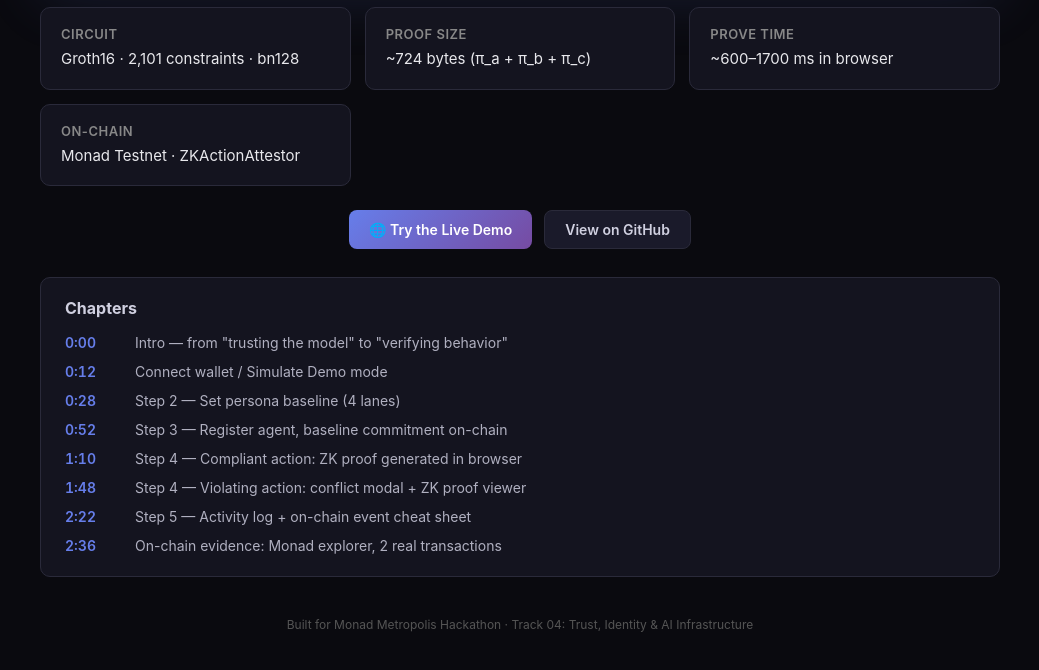
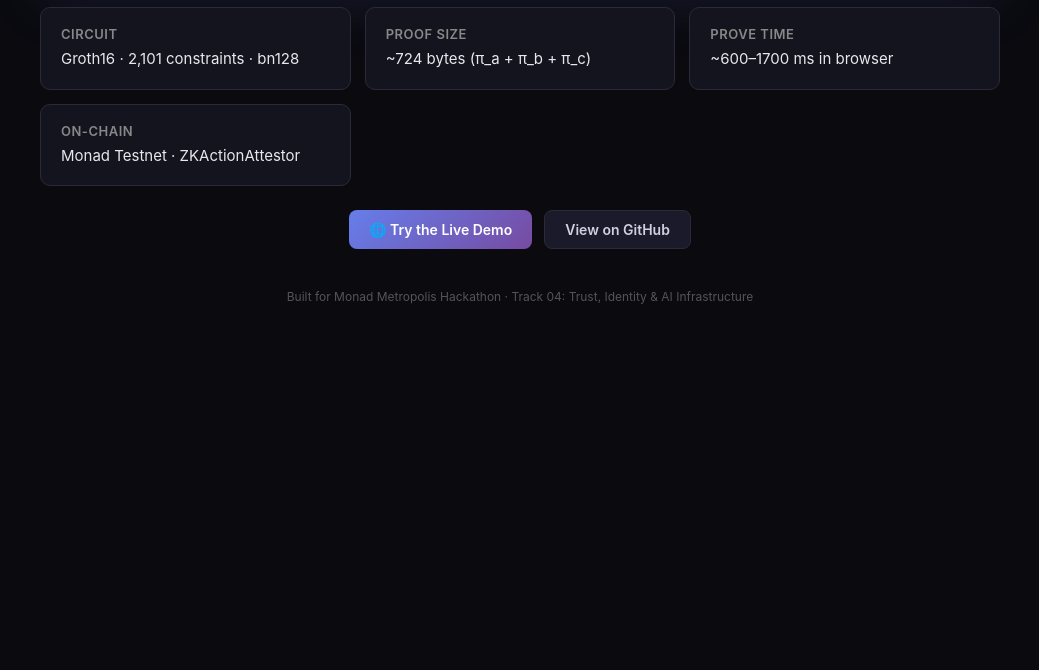
Before and after one commit to Alicechu1/mirror-protocol, a website: page docs/video.html in a window 1280 px wide. Shown: the part 629-1299 px from the top of the page, without its empty margins (120-1159 px from the left). After the commit the page ends 973 px from the top, so only its background shows below. Drawn offline with Linux system fonts and the light colour scheme.

Commit message:
docs: remove chapters section

```diff
--- a/docs/video.html
+++ b/docs/video.html
@@ -119,46 +119,6 @@
     color: #d0d0e0;
   }
 
-  .timestamps {
-    max-width: 960px;
-    width: 100%;
-    margin-top: 28px;
-    background: #14141f;
-    border: 1px solid #2a2a3a;
-    border-radius: 10px;
-    padding: 20px 24px;
-  }
-
-  .timestamps h3 {
-    font-size: 16px;
-    margin-bottom: 14px;
-    color: #d0d0e0;
-  }
-
-  .ts-list {
-    display: flex;
-    flex-direction: column;
-    gap: 8px;
-  }
-
-  .ts-item {
-    display: flex;
-    gap: 14px;
-    font-size: 14px;
-    line-height: 1.5;
-  }
-
-  .ts-time {
-    color: #667eea;
-    font-weight: 600;
-    font-variant-numeric: tabular-nums;
-    min-width: 56px;
-  }
-
-  .ts-text {
-    color: #b0b0c0;
-  }
-
   .footer {
     margin-top: 40px;
     color: #555;
@@ -205,20 +165,6 @@
   <a href="https://github.com/Alicechu1/mirror-protocol" class="btn btn-secondary">View on GitHub</a>
 </div>
 
-<div class="timestamps">
-  <h3>Chapters</h3>
-  <div class="ts-list">
-    <div class="ts-item"><span class="ts-time">0:00</span><span class="ts-text">Intro — from "trusting the model" to "verifying behavior"</span></div>
-    <div class="ts-item"><span class="ts-time">0:12</span><span class="ts-text">Connect wallet / Simulate Demo mode</span></div>
-    <div class="ts-item"><span class="ts-time">0:28</span><span class="ts-text">Step 2 — Set persona baseline (4 lanes)</span></div>
-    <div class="ts-item"><span class="ts-time">0:52</span><span class="ts-text">Step 3 — Register agent, baseline commitment on-chain</span></div>
-    <div class="ts-item"><span class="ts-time">1:10</span><span class="ts-text">Step 4 — Compliant action: ZK proof generated in browser</span></div>
-    <div class="ts-item"><span class="ts-time">1:48</span><span class="ts-text">Step 4 — Violating action: conflict modal + ZK proof viewer</span></div>
-    <div class="ts-item"><span class="ts-time">2:22</span><span class="ts-text">Step 5 — Activity log + on-chain event cheat sheet</span></div>
-    <div class="ts-item"><span class="ts-time">2:36</span><span class="ts-text">On-chain evidence: Monad explorer, 2 real transactions</span></div>
-  </div>
-</div>
-
 <div class="footer">
   Built for Monad Metropolis Hackathon · Track 04: Trust, Identity & AI Infrastructure
 </div>
```
